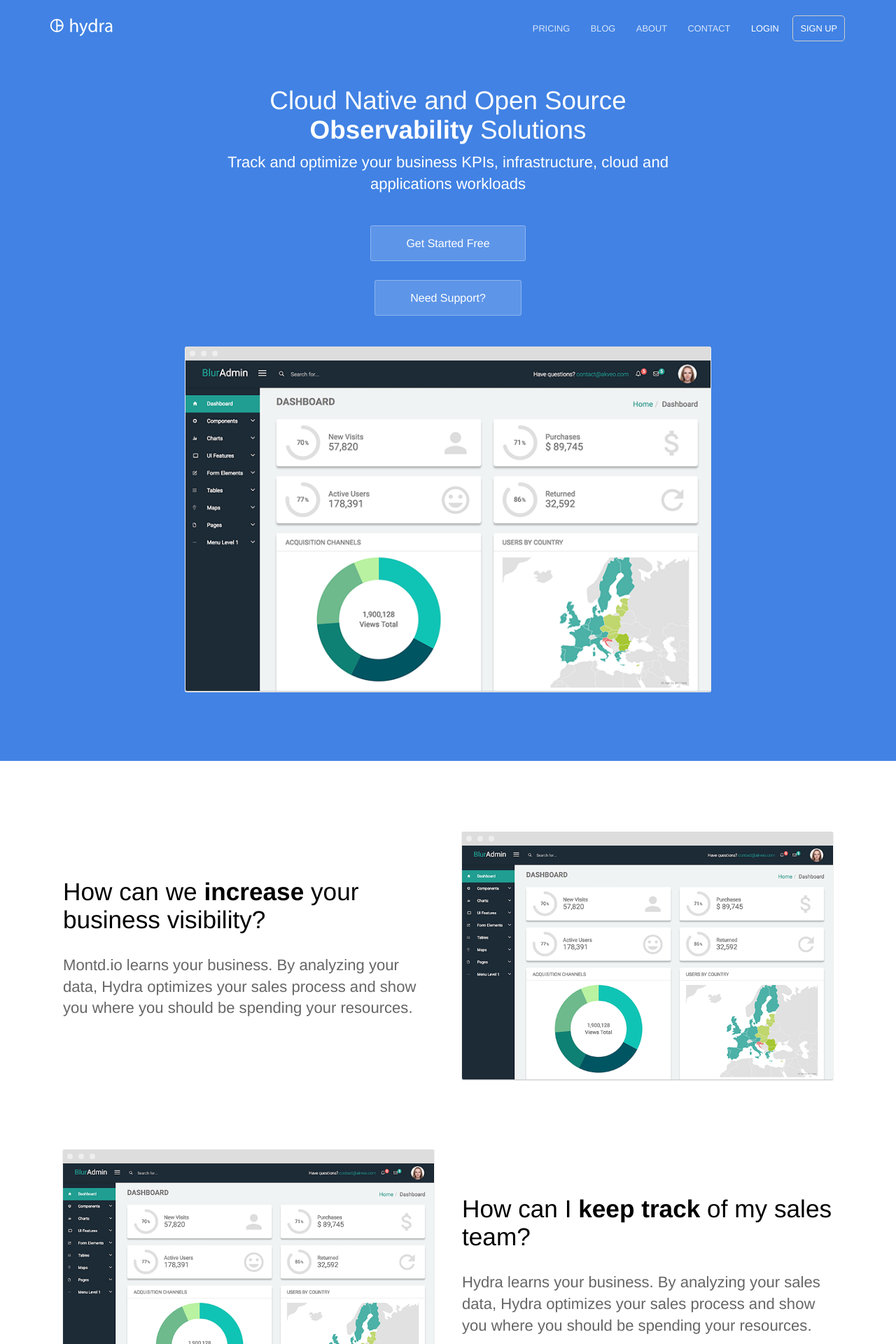
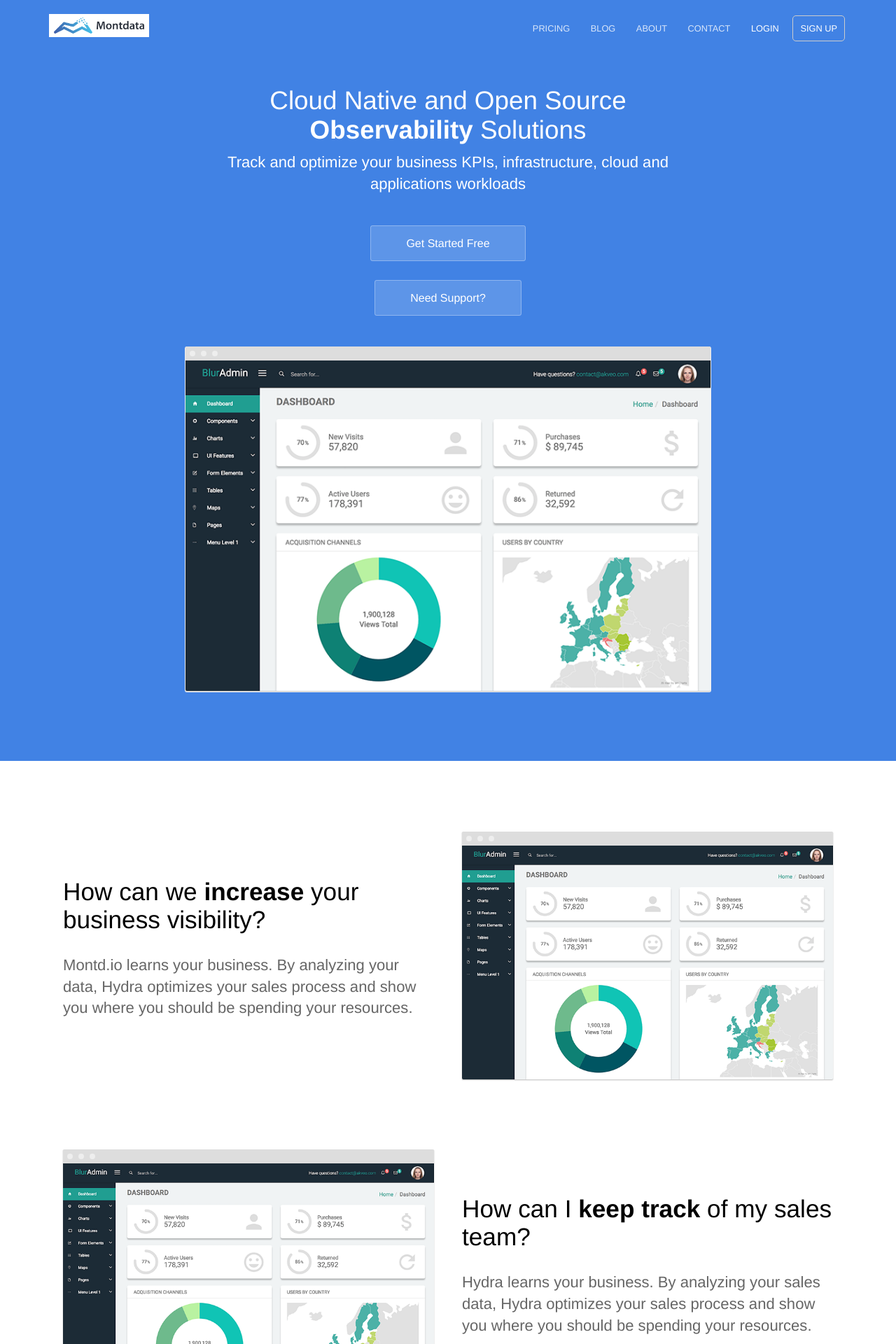
Before and after one commit to MDD-User/montd.io, a Jekyll site: the page built from docs/index.html, in a window 1280 px wide. Shown: the top 1920 px of the page at 70% size. Built offline with Jekyll 4.4.1, drawn with Linux system fonts in a browser that asks for light colours.

Commit message:
Update default.html

```diff
--- a/docs/_layouts/default.html
+++ b/docs/_layouts/default.html
@@ -23,7 +23,7 @@
 	<body>
 		<header>
 			<div class="container">
-				<div class="company-name"><a href="{{ site.baseurl }}/"><img src="{{ site.baseurl }}/images/logo.svg" alt="Hydra Logo" width="95" height="33" /></a></div>
+				<div class="company-name"><a href="{{ site.baseurl }}/"><img src="{{ site.baseurl }}/images/horizontal-original2.png" alt="Montdata Logo" width="95" height="33" /></a></div>
 				{% include navigation.html %}
 			</div>
 		</header>
```
